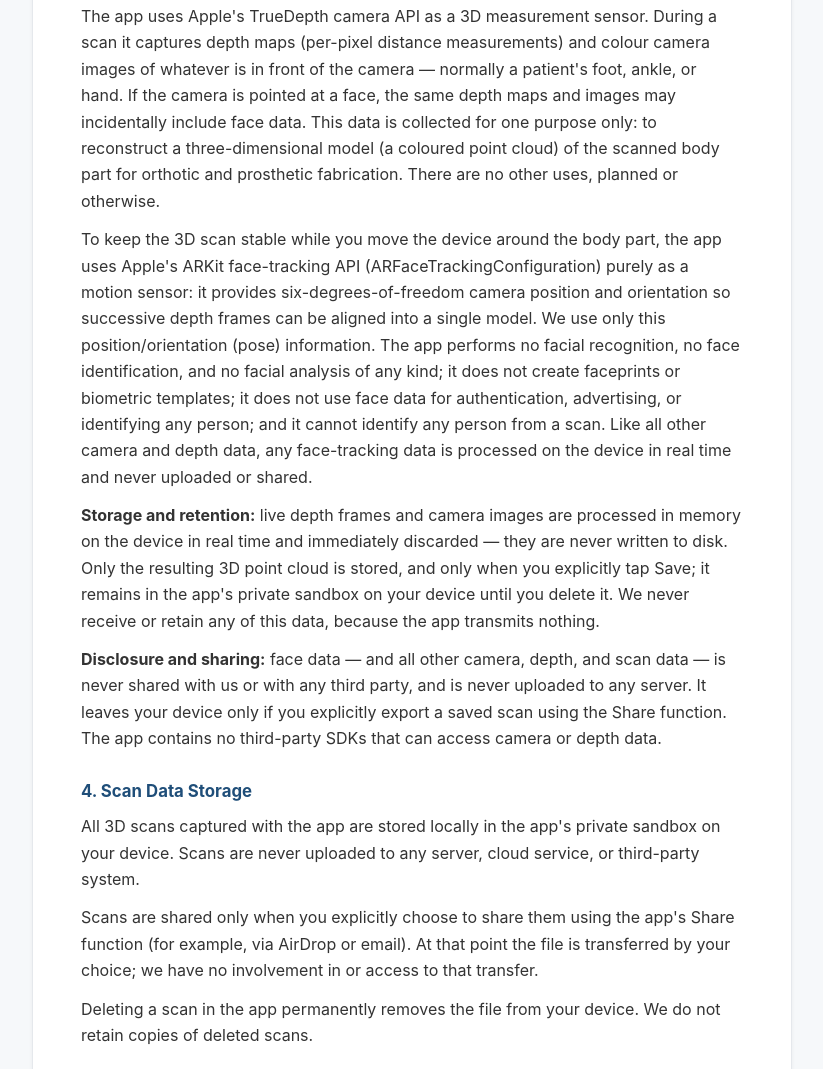
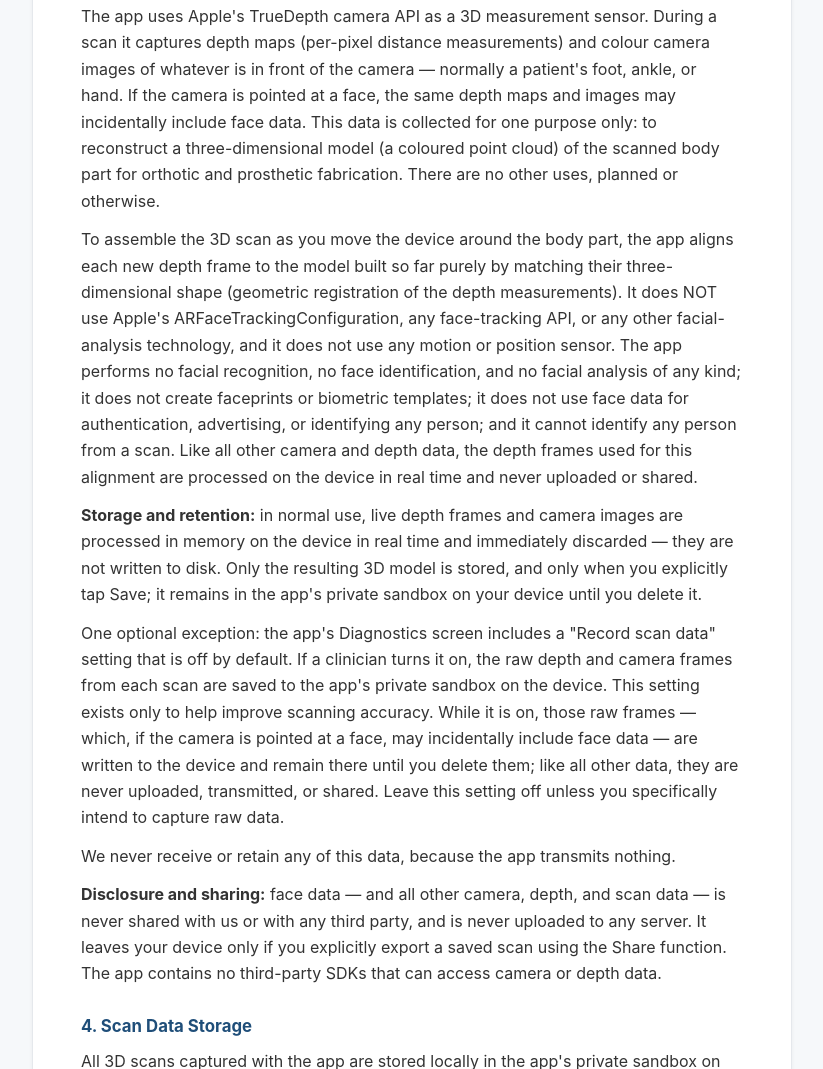
Before and after one commit to wild-dev/splintfab-app, a plain HTML site: page privacy/index.html in a window 1280 px wide. Shown: the part 934-2003 px from the top of the page, without its empty margins (228-1051 px from the left). Drawn offline with Linux system fonts and the light colour scheme.

Commit message:
Update privacy policy to current app architecture
- Remove the stale ARKit claim: the app no longer uses
  ARFaceTrackingConfiguration / face-tracking as a motion sensor. It now
  aligns depth frames by geometric shape registration and uses no motion
  or position sensor — matches the in-app policy.
- Disclose the optional off-by-default "Record scan data" diagnostic
  (raw depth/colour frames saved locally to the sandbox when enabled).
- "3D point cloud" -> "3D model".
- Bump Last updated June -> July 2026.

Co-Authored-By: Claude Opus 4.8 <noreply@anthropic.com>

```diff
--- a/privacy/index.html
+++ b/privacy/index.html
@@ -27,7 +27,7 @@
 </header>
 
 <main>
-  <p class="meta">Last updated: June 2026</p>
+  <p class="meta">Last updated: July 2026</p>
 
   <p>Boom Consulting LLC ("we", "our", or "us") built the SplintFab Scanner app for professional orthotics and prosthetics clinicians. This policy explains what information the app handles and how.</p>
 
@@ -40,8 +40,10 @@
 
   <h2>3. Face Data (TrueDepth Camera)</h2>
   <p>The app uses Apple's TrueDepth camera API as a 3D measurement sensor. During a scan it captures depth maps (per-pixel distance measurements) and colour camera images of whatever is in front of the camera &mdash; normally a patient's foot, ankle, or hand. If the camera is pointed at a face, the same depth maps and images may incidentally include face data. This data is collected for one purpose only: to reconstruct a three-dimensional model (a coloured point cloud) of the scanned body part for orthotic and prosthetic fabrication. There are no other uses, planned or otherwise.</p>
-  <p>To keep the 3D scan stable while you move the device around the body part, the app uses Apple's ARKit face-tracking API (ARFaceTrackingConfiguration) purely as a motion sensor: it provides six-degrees-of-freedom camera position and orientation so successive depth frames can be aligned into a single model. We use only this position/orientation (pose) information. The app performs no facial recognition, no face identification, and no facial analysis of any kind; it does not create faceprints or biometric templates; it does not use face data for authentication, advertising, or identifying any person; and it cannot identify any person from a scan. Like all other camera and depth data, any face-tracking data is processed on the device in real time and never uploaded or shared.</p>
-  <p><strong>Storage and retention:</strong> live depth frames and camera images are processed in memory on the device in real time and immediately discarded &mdash; they are never written to disk. Only the resulting 3D point cloud is stored, and only when you explicitly tap Save; it remains in the app's private sandbox on your device until you delete it. We never receive or retain any of this data, because the app transmits nothing.</p>
+  <p>To assemble the 3D scan as you move the device around the body part, the app aligns each new depth frame to the model built so far purely by matching their three-dimensional shape (geometric registration of the depth measurements). It does NOT use Apple's ARFaceTrackingConfiguration, any face-tracking API, or any other facial-analysis technology, and it does not use any motion or position sensor. The app performs no facial recognition, no face identification, and no facial analysis of any kind; it does not create faceprints or biometric templates; it does not use face data for authentication, advertising, or identifying any person; and it cannot identify any person from a scan. Like all other camera and depth data, the depth frames used for this alignment are processed on the device in real time and never uploaded or shared.</p>
+  <p><strong>Storage and retention:</strong> in normal use, live depth frames and camera images are processed in memory on the device in real time and immediately discarded &mdash; they are not written to disk. Only the resulting 3D model is stored, and only when you explicitly tap Save; it remains in the app's private sandbox on your device until you delete it.</p>
+  <p>One optional exception: the app's Diagnostics screen includes a "Record scan data" setting that is off by default. If a clinician turns it on, the raw depth and camera frames from each scan are saved to the app's private sandbox on the device. This setting exists only to help improve scanning accuracy. While it is on, those raw frames &mdash; which, if the camera is pointed at a face, may incidentally include face data &mdash; are written to the device and remain there until you delete them; like all other data, they are never uploaded, transmitted, or shared. Leave this setting off unless you specifically intend to capture raw data.</p>
+  <p>We never receive or retain any of this data, because the app transmits nothing.</p>
   <p><strong>Disclosure and sharing:</strong> face data &mdash; and all other camera, depth, and scan data &mdash; is never shared with us or with any third party, and is never uploaded to any server. It leaves your device only if you explicitly export a saved scan using the Share function. The app contains no third-party SDKs that can access camera or depth data.</p>
 
   <h2>4. Scan Data Storage</h2>
```
